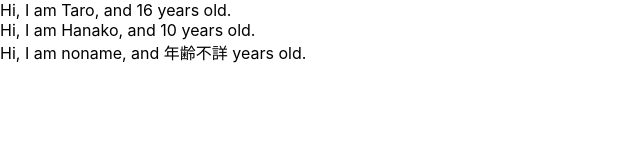
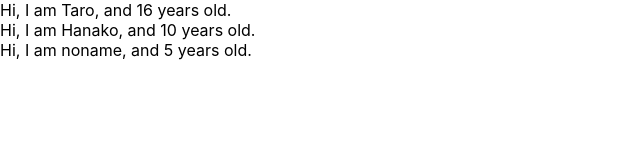
Before and after one commit to izumichika/udemy-react-redux-crud-application, a React (Create React App) app: page / in a window 1280 px wide. Shown: the top 160 px of the page, without its empty margins (0-640 px from the left). Built offline with nearby package versions, Linux system fonts and the light colour scheme.

Commit message:
laern prop-types

```diff
--- a/src/App.js
+++ b/src/App.js
@@ -1,10 +1,11 @@
 import React from 'react';
+import PropTypes from 'prop-types';
 
 const App = () => {
   const profiles = [
     {name: "Taro", age: 16},
     { name: "Hanako", age: 10},
-    {name: "noname" }
+    {name: "noname", age: 5}
   ]
   return (
     <div>
@@ -18,8 +19,9 @@ const User = (props) => {
   return <div>Hi, I am {props.name}, and {props.age} years old. </div>
 }
 
-User.defaultProps = {
-  age: "年齢不詳"
+User.propTypes = {
+  name: PropTypes.string,
+  age: PropTypes.number.isRequired
 }
 
 export default App;
```
